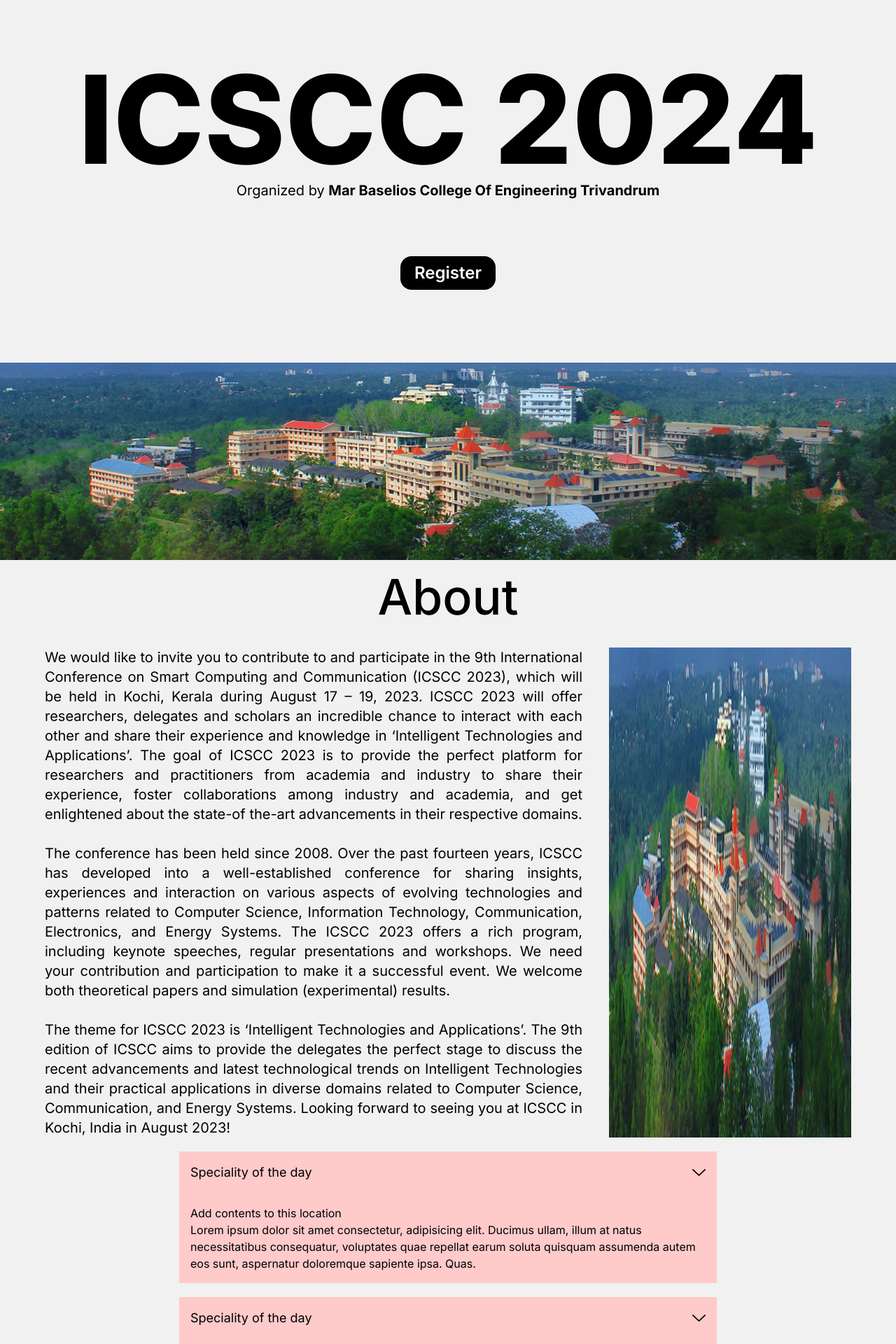
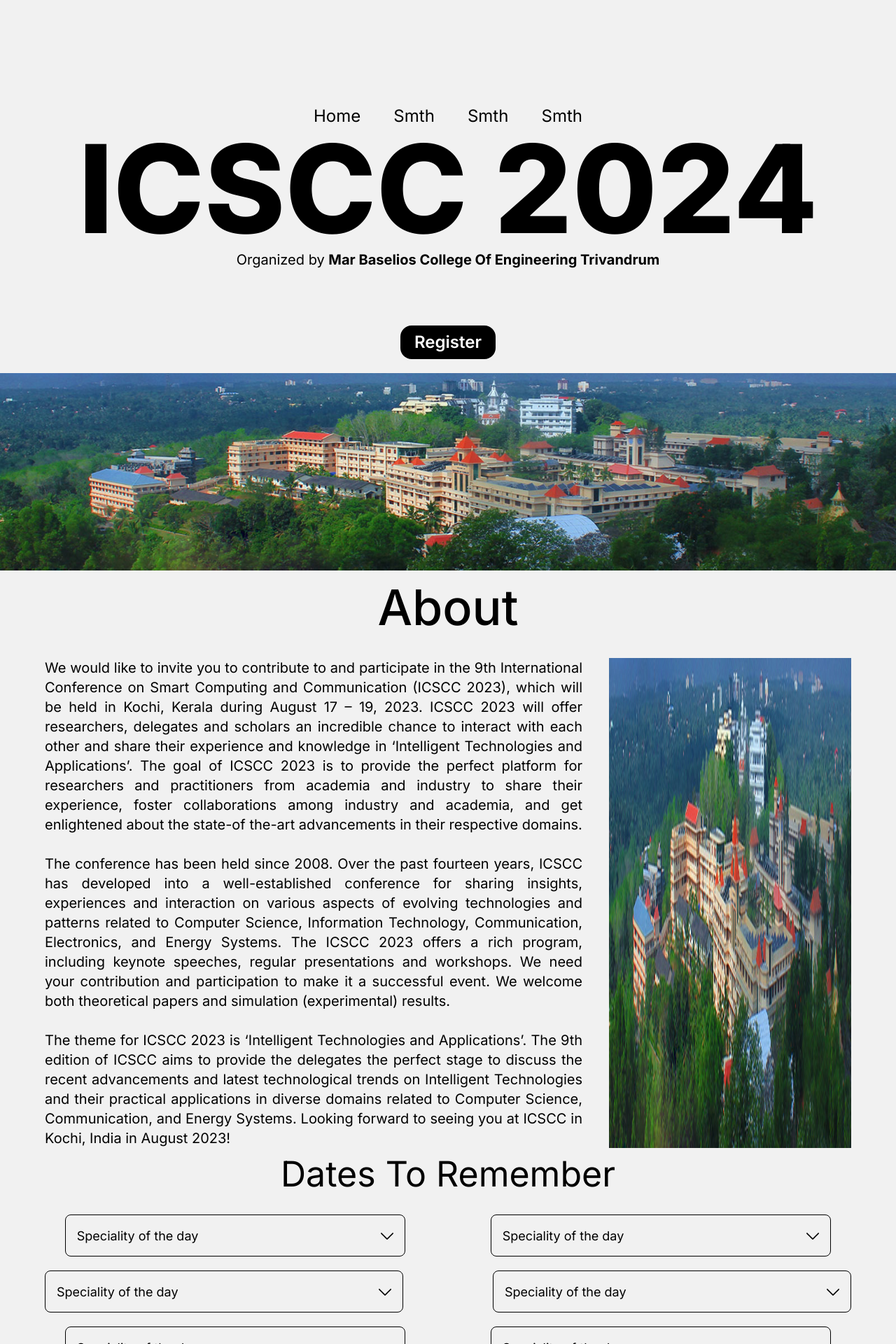
Before and after one commit to Deflated-Pappadam/ICSCC, a Next.js app: page / in a window 1280 px wide. Shown: the top 1920 px of the page at 70% size. Built offline with nearby package versions, Linux system fonts and the light colour scheme.

Commit message:
update : dates

```diff
--- a/app/page.tsx
+++ b/app/page.tsx
@@ -8,8 +8,20 @@
 
 export default function Home() {
   return (
-    <main className="flex min-h-screen flex-col bg-[#f1f1f1] text-black transition-all ">
+    <main className="flex min-h-screen flex-col bg-[#f1f1f1] text-black transition-all overflow-x-hidden">
       <section className="flex flex-col min-h-screen justify-end items-center">
+        <nav
+          id="nav"
+          className="flex text-2xl w-full justify-center text-center pt-[150px] "
+        >
+          <div className="w-[30%] flex justify-between">
+            <div>Home</div>
+            <div>Smth</div>
+            <div>Smth</div>
+            <div>Smth</div>
+          </div>
+        </nav>
+
         <div className="flex-1 flex flex-col items-center justify-center">
           <h1 className="text-7xl md:text-8xl xl:text-[175px] font-extrabold">
             ICSCC 2024
@@ -21,10 +33,9 @@
             Register
           </button>
         </div>
-        <div className="flex md:w-full md:h-full h-[250px] w-[800px] justify-center">
+        <div className="flex md:w-full md:h-full h-[250px] w-[800px] justify-center ">
           <Image src={landingBanner} alt="" placeholder="blur" />
         </div>
-
       </section>
 
       <section className="flex flex-col justify-center items-center min-h-screen">
@@ -66,20 +77,31 @@
           <div className="w-[30%] md:flex hidden">
             <Image src={landingBanner} alt="" placeholder="blur" />
           </div>
-
         </div>
       </section>
 
       <div className="z-10 max-w-5xl w-full items-center justify-between font-mono text-sm lg:flex"></div>
 
       <section id="schedules">
+        <div className="text-[50px] text-center">
+          Dates To Remember
+        </div>
+        <div className="flex w-[95%] mx-auto">
           <Schedule />
           <Schedule />
+        </div>
+
+        <div className="flex">
           <Schedule />
           <Schedule />
+        </div>
+        <div className="flex w-[95%] mx-auto">
+          <Schedule />
+          <Schedule />
+        </div>
       </section>
 
-      <section id="speakers" className="mt-5 flex w-full h-full">
+      <section id="speakers" className="mt-5 flex w-[90%] h-full mx-auto">
         <div>
           <div className="text-[50px]  text-center">Speakers</div>
           <div className="flex flex-wrap gap-y-2 justify-center ">
@@ -122,9 +144,7 @@
           </div>
         </div>
       </section>
-      <section id="Venue">
-
-      </section>
+      <section id="Venue"></section>
 
       <footer
         id="footer"
@@ -141,19 +161,13 @@
           <div className="flex flex-col  my-auto">
             <div className="font-medium">Contact Us</div>
             <a href="">
-              <div className="md:mt-2 font-thin cursor-pointer ">
-                phone
-              </div>
+              <div className="md:mt-2 font-thin cursor-pointer ">phone</div>
             </a>
             <a href="">
-              <div className="font-thin cursor-pointer ">
-                Instagram
-              </div>
+              <div className="font-thin cursor-pointer ">Instagram</div>
             </a>
             <a href="">
-              <div className="font-thin cursor-pointer ">
-                Website
-              </div>
+              <div className="font-thin cursor-pointer ">Website</div>
             </a>
           </div>
           <div className="md:flex hidden flex-col  my-auto">
--- a/components/Schedule.tsx
+++ b/components/Schedule.tsx
@@ -1,6 +1,6 @@
 "use client"
 
-import {useState} from 'react'
+import {useState, useEffect} from 'react'
 import Image from 'next/image'
 import arrow from '@/public/down-arrow-svgrepo-com.png'
 
@@ -17,17 +17,19 @@
     }
 
     return(
-        <div className={`min-w-[320px] mt-5  items-center w-[60%] mx-auto h-[${dropDown}] overflow-hidden bg-red-200 ease-in duration-300 ` }
+        <div className={`min-w-[320px] mt-5  items-center w-[40%] mx-auto overflow-hidden border-black border ease-in duration-300 rounded-lg transition-all` }
+            style={{height:
+                 dropDown}}
             onClick={handleDropDown}
             onMouseLeave={() => {setDropDown("60px")}}
         >
-            <div className="flex justify-between">
+            <div className="flex justify-between ">
                 <p className="text-lg w-[100%] p-4">Speciality of the day</p>
-                <button className="p-4" onClick={handleDropDown}>
-                    <Image src={arrow} alt='' width={20} height={20}/>
+                <button type="button" title='button' className="p-4" onClick={handleDropDown}>
+                    <Image src={arrow} alt='' width={20} height={20} style={{rotate:dropDown === "60px" ?'0deg': '180deg'}}/>
                 </button>
             </div>
-            <div className="p-4">
+            <div className="pt-4 px-4">
                 <p>Add contents to this location</p>
                 <p>Lorem ipsum dolor sit amet consectetur, adipisicing elit. Ducimus ullam, illum at natus necessitatibus consequatur, voluptates quae repellat earum soluta quisquam assumenda autem eos sunt, aspernatur doloremque sapiente ipsa. Quas.</p>
             </div>
```
Lines whose indentation alone changed are shown as unchanged.
